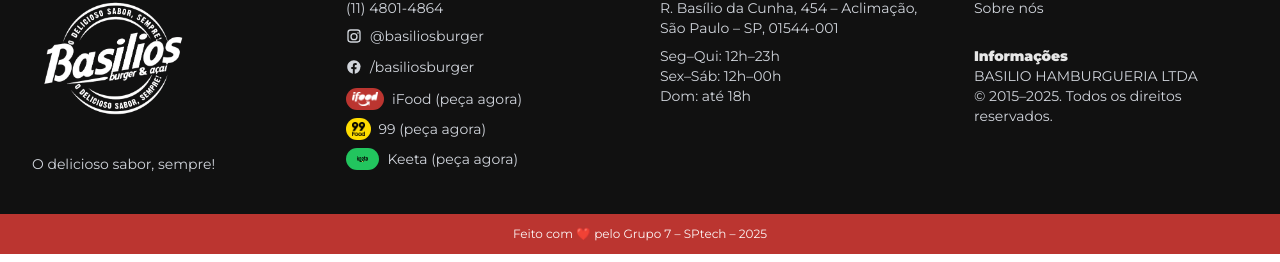
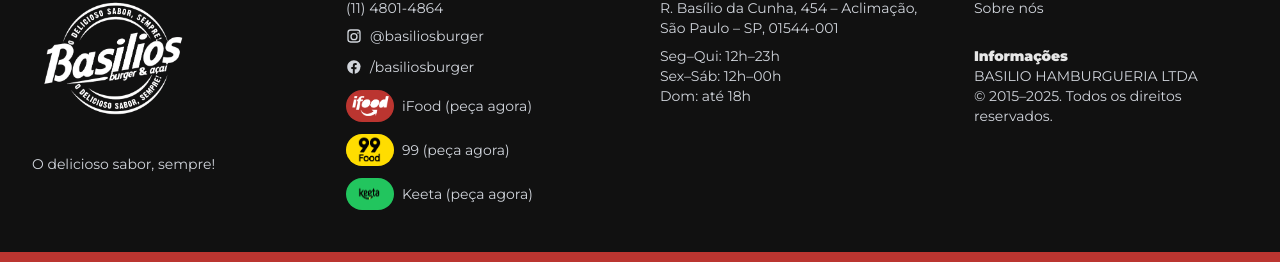
Before and after one commit to Basilios-SPTech/Basilios---Projeto-de-PI-, a React (Vite) app in the folder basilios-auth-ui/: page /home in a window 1280 px wide. Shown: the part 863-1125 px from the top of the page. Built offline with nearby package versions, Linux system fonts and the light colour scheme; no server answers.

Commit message:
ajustes UI

```diff
--- a/basilios-auth-ui/src/components/AddAddress.jsx
+++ b/basilios-auth-ui/src/components/AddAddress.jsx
@@ -1,4 +1,4 @@
-import React, { useState } from "react";
+import React, { useEffect, useState } from "react";
 import { Plus, X, Loader2, Frown, ExternalLink } from "lucide-react";
 import toast from "react-hot-toast";
 import { createAddress } from "../services/addressApi.js";
@@ -166,6 +166,24 @@ export default function CadastroEndereco({ onSaveSuccess, onCreated }) {
     setMostrarForaRaioModal(false);
     setMostrarModal(true);
   };
+
+  useEffect(() => {
+    const handleKeyDown = (event) => {
+      if (event.key !== "Escape") return;
+
+      if (mostrarForaRaioModal) {
+        fecharModalForaRaio();
+        return;
+      }
+
+      if (mostrarModal) {
+        fecharModal();
+      }
+    };
+
+    window.addEventListener("keydown", handleKeyDown);
+    return () => window.removeEventListener("keydown", handleKeyDown);
+  }, [mostrarModal, mostrarForaRaioModal]);
 
   return (
     <>
@@ -390,8 +408,8 @@ export default function CadastroEndereco({ onSaveSuccess, onCreated }) {
                   <div>
                     <h3 className="text-2xl font-extrabold tracking-tight text-gray-900">Ooops...</h3>
                     <p className="mt-1 text-sm text-gray-600 leading-relaxed max-w-[42ch]">
-                      O endereço está fora do nosso raio de entrega. Mas calma: você ainda pode
-                      pedir pelos aplicativos abaixo ou tentar outro endereço.
+                      Este endereço está fora do nosso raio de entrega no momento.
+                      Você ainda pode pedir pelos aplicativos abaixo ou tentar outro endereço.
                     </p>
                   </div>
                 </div>
@@ -411,11 +429,11 @@ export default function CadastroEndereco({ onSaveSuccess, onCreated }) {
                 href={IFOOD_URL}
                 target="_blank"
                 rel="noopener noreferrer"
-                className="w-full inline-flex items-center justify-between rounded-2xl bg-[#BB3530] hover:bg-[#a72f2a] text-white px-4 py-3 font-semibold transition-colors shadow-[0_10px_24px_rgba(187,53,48,0.25)]"
+                className="w-full h-16 inline-flex items-center justify-between rounded-2xl bg-[#BB3530] hover:bg-[#a72f2a] text-white px-4 font-semibold transition-colors shadow-[0_10px_24px_rgba(187,53,48,0.25)]"
               >
                 <span>Ir para iFood</span>
-                <span className="inline-flex items-center justify-end gap-2 min-w-[138px]">
-                  <span className="w-[92px] inline-flex items-center justify-center">
+                <span className="inline-flex items-center justify-end gap-2 w-32 shrink-0">
+                  <span className="w-24 inline-flex items-center justify-center">
                     <img
                       src="/ifoodPNG.png"
                       alt="iFood"
@@ -431,15 +449,15 @@ export default function CadastroEndereco({ onSaveSuccess, onCreated }) {
                 href={APP_99_URL}
                 target="_blank"
                 rel="noopener noreferrer"
-                className="w-full inline-flex items-center justify-between rounded-2xl bg-[#FFDD00] hover:bg-[#f3d100] text-black px-4 py-3 font-semibold transition-colors shadow-[0_10px_24px_rgba(255,221,0,0.25)]"
+                className="w-full h-16 inline-flex items-center justify-between rounded-2xl bg-[#FFDD00] hover:bg-[#f3d100] text-black px-4 font-semibold transition-colors shadow-[0_10px_24px_rgba(255,221,0,0.25)]"
               >
                 <span>Ir para 99</span>
-                <span className="inline-flex items-center justify-end gap-2 min-w-[138px]">
-                  <span className="w-[92px] inline-flex items-center justify-center">
+                <span className="inline-flex items-center justify-end gap-2 w-32 shrink-0">
+                  <span className="w-24 inline-flex items-center justify-center">
                     <img
                       src="/99PNG.png"
                       alt="99"
-                      className="h-8 w-auto object-contain"
+                      className="h-6 w-auto max-w-20 object-contain"
                       loading="lazy"
                     />
                   </span>
@@ -451,15 +469,15 @@ export default function CadastroEndereco({ onSaveSuccess, onCreated }) {
                 href={KEETA_URL}
                 target="_blank"
                 rel="noopener noreferrer"
-                className="w-full inline-flex items-center justify-between rounded-2xl bg-[#22c55e] hover:bg-[#16a34a] text-white px-4 py-3 font-semibold transition-colors shadow-[0_10px_24px_rgba(34,197,94,0.22)]"
+                className="w-full h-16 inline-flex items-center justify-between rounded-2xl bg-[#22c55e] hover:bg-[#16a34a] text-white px-4 font-semibold transition-colors shadow-[0_10px_24px_rgba(34,197,94,0.22)]"
               >
                 <span>Ir para Keeta</span>
-                <span className="inline-flex items-center justify-end gap-2 min-w-[138px]">
-                  <span className="w-[92px] inline-flex items-center justify-center">
+                <span className="inline-flex items-center justify-end gap-2 w-32 shrink-0">
+                  <span className="w-24 inline-flex items-center justify-center">
                     <img
                       src="/keetaPNG.png"
                       alt="Keeta"
-                      className="h-10 w-auto max-w-[106px] object-contain"
+                      className="h-14 w-auto max-w-28 object-contain"
                       loading="lazy"
                     />
                   </span>
--- a/basilios-auth-ui/src/components/FooterBasilios.jsx
+++ b/basilios-auth-ui/src/components/FooterBasilios.jsx
@@ -57,59 +57,35 @@ export default function Footer() {
                   /basiliosburger
                 </a>
               </li>
-              <li className="inline-flex items-center gap-2">
-                <span className="inline-flex items-center justify-center rounded-md bg-[#BB3530] px-1.5 py-1">
-                  <img
-                    src="/ifoodPNG.png"
-                    alt="iFood"
-                    className="h-3.5 w-auto object-contain"
-                    loading="lazy"
-                  />
-                </span>
-                <a
+              <li>
+                <AppBrandLink
                   href="https://www.ifood.com.br/delivery/sao-paulo-sp/basilios-burger-e-acai-vila-deodoro/09e48dd3-82b7-40b6-b5db-99dbf9180291"
-                  target="_blank"
-                  rel="noopener noreferrer"
-                  className="hover:text-white"
-                >
-                  iFood (peça agora)
-                </a>
+                  label="iFood (peça agora)"
+                  imageSrc="/ifoodPNG.png"
+                  imageAlt="iFood"
+                  badgeClassName="bg-[#BB3530]"
+                    imageClassName="scale-110"
+                />
               </li>
-              <li className="inline-flex items-center gap-2">
-                <span className="inline-flex items-center justify-center rounded-md bg-[#FFDD00] px-1.5 py-1">
-                  <img
-                    src="/99PNG.png"
-                    alt="99"
-                    className="h-3.5 w-auto object-contain"
-                    loading="lazy"
-                  />
-                </span>
-                <a
+              <li>
+                <AppBrandLink
                   href="https://oia.99app.com/dlp9/5e0eUu"
-                  target="_blank"
-                  rel="noopener noreferrer"
-                  className="hover:text-white"
-                >
-                  99 (peça agora)
-                </a>
+                  label="99 (peça agora)"
+                  imageSrc="/99PNG.png"
+                  imageAlt="99"
+                  badgeClassName="bg-[#FFDD00]"
+                    imageClassName="scale-125"
+                />
               </li>
-              <li className="inline-flex items-center gap-2">
-                <span className="inline-flex items-center justify-center rounded-md bg-[#22c55e] px-1.5 py-1">
-                  <img
-                    src="/keetaPNG.png"
-                    alt="Keeta"
-                    className="h-3.5 w-auto object-contain"
-                    loading="lazy"
-                  />
-                </span>
-                <a
+              <li>
+                <AppBrandLink
                   href="https://url-eu.mykeeta.com/31kF9Klz"
-                  target="_blank"
-                  rel="noopener noreferrer"
-                  className="hover:text-white"
-                >
-                  Keeta (peça agora)
-                </a>
+                  label="Keeta (peça agora)"
+                  imageSrc="/keetaPNG.png"
+                  imageAlt="Keeta"
+                  badgeClassName="bg-[#22c55e]"
+                    imageClassName="scale-[1.35]"
+                />
               </li>
             </ul>
           </div>
@@ -195,3 +171,28 @@ function FacebookIcon({ className = "h-5 w-5" }) {
     </svg>
   );
 }
+
+function AppBrandLink({ href, label, imageSrc, imageAlt, badgeClassName, imageClassName }) {
+  return (
+    <a
+      href={href}
+      target="_blank"
+      rel="noopener noreferrer"
+      className="group inline-flex items-center gap-2 rounded-lg px-1 py-0.5 -mx-1 transition-colors hover:bg-white/5"
+    >
+      <span
+        className={`relative inline-flex h-7 w-10 items-center justify-center rounded-full shrink-0 overflow-visible md:h-8 md:w-12 ${badgeClassName}`}
+      >
+        <img
+          src={imageSrc}
+          alt={imageAlt}
+          className={`max-h-[60%] max-w-[68%] object-contain transition-transform duration-200 group-hover:scale-110 ${imageClassName}`}
+          loading="lazy"
+        />
+      </span>
+      <span className="text-gray-300 transition-colors group-hover:text-white">
+        {label}
+      </span>
+    </a>
+  );
+}
```
